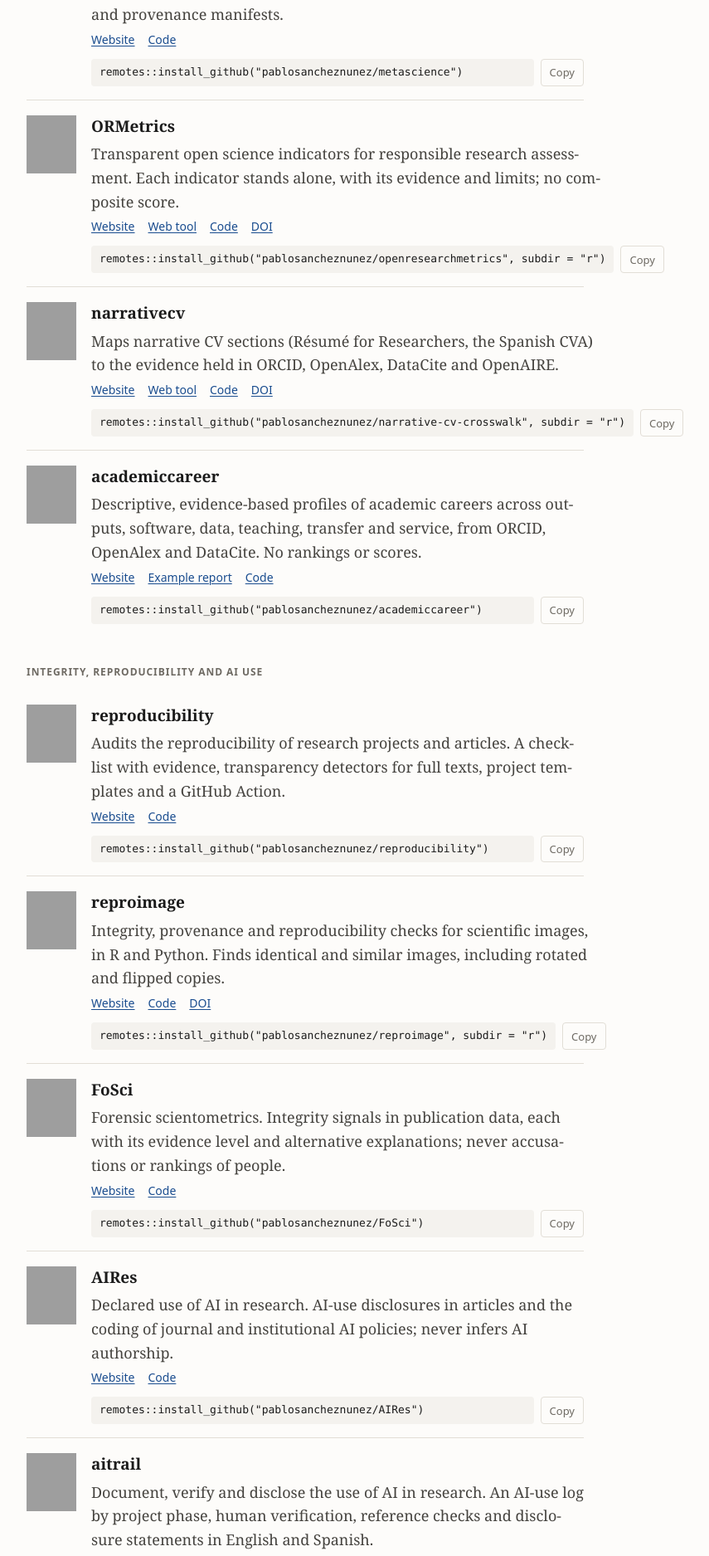
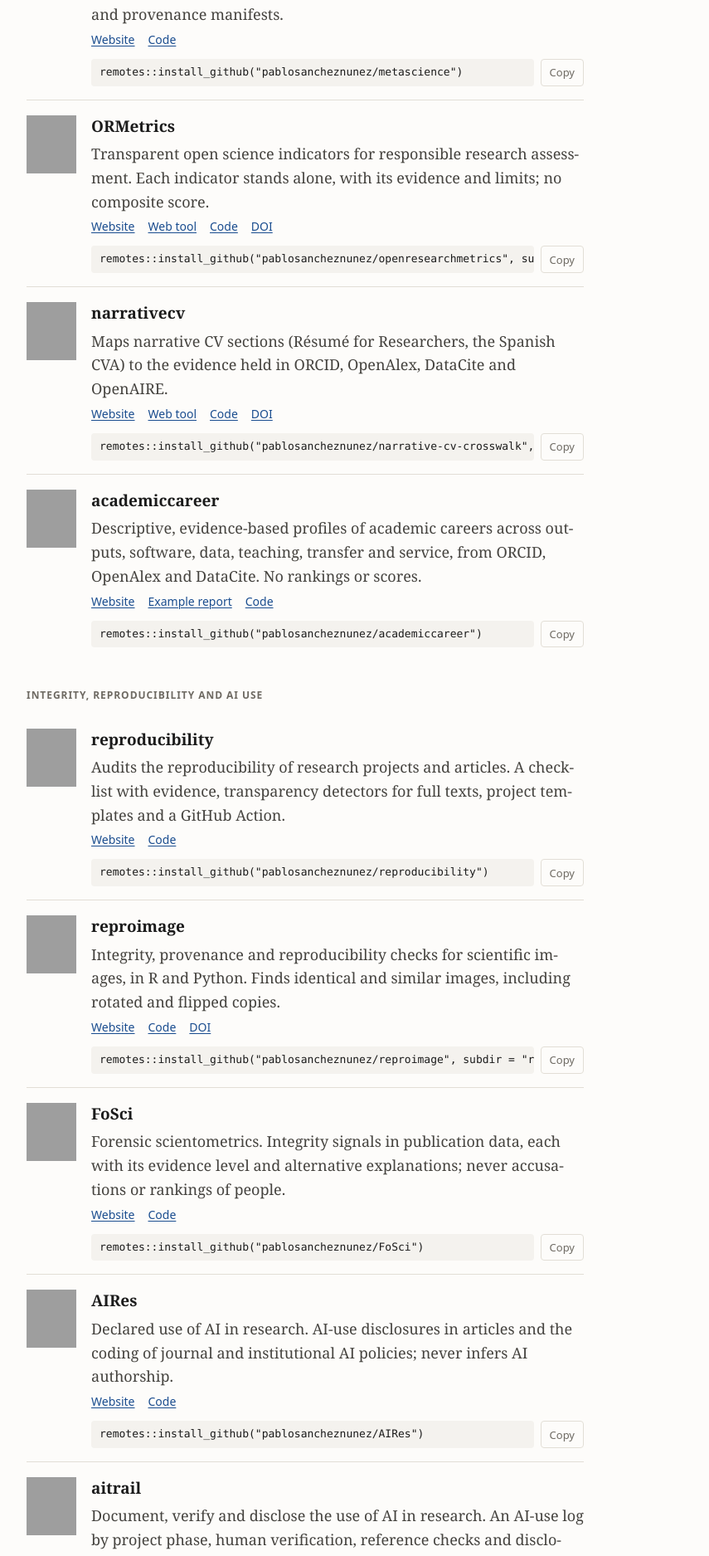
Before and after one commit to pablosancheznunez/pablosancheznunez.github.io, a Jekyll site: the page built from index.html, in a window 1280 px wide. Shown: the part 991-2866 px from the top of the page at 83% size, without its empty margins (272-1127 px from the left). Built offline with Jekyll 4.4.1, drawn with Linux system fonts in a browser that asks for light colours; grey boxes are pictures that could not be loaded.

Commit message:
Keep long install commands inside the column

```diff
--- a/assets/css/site.css
+++ b/assets/css/site.css
@@ -99,7 +99,7 @@
 .item{ padding:16px 0; border-bottom:1px solid var(--hair); }
 .item:last-child{ border-bottom:none; }
 .item h4{ font-size:19px; margin:0 0 4px; }
-.has-logo{ display:grid; grid-template-columns:60px 1fr; column-gap:18px; }
+.has-logo{ display:grid; grid-template-columns:60px minmax(0, 1fr); column-gap:18px; }
 .has-logo > *{ grid-column:2; }
 .has-logo > .logo{ grid-column:1; grid-row:1 / span 4; align-self:start; padding-top:2px; }
 .logo img{ display:block; width:60px; height:70px; }
@@ -159,7 +159,7 @@
   body{ font-size:17px; }
   .lede{ font-size:18px; }
   .quick .sep{ display:none; }
-  .has-logo{ grid-template-columns:44px 1fr; column-gap:14px; }
+  .has-logo{ grid-template-columns:44px minmax(0, 1fr); column-gap:14px; }
   .logo img{ width:44px; height:51px; }
 }
 @media print{
```
